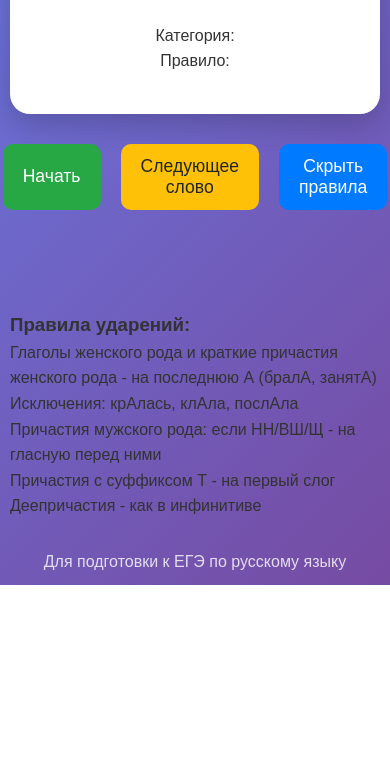
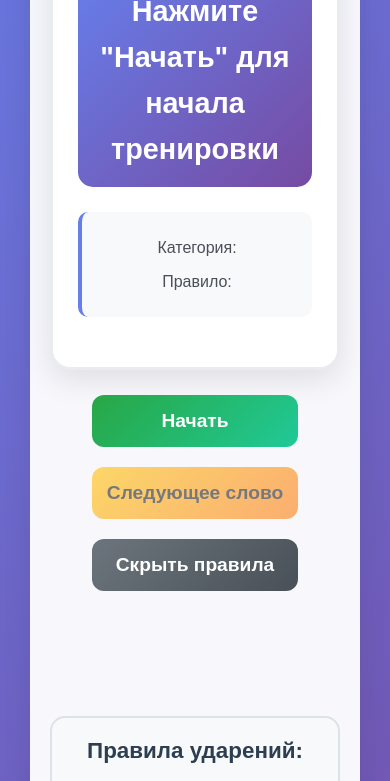
Before and after one commit to Robot-mitski/-, a plain HTML site: page index.html in a window 390 px wide. Shown: the part 364-1145 px from the top of the page. Before the commit the page ends 949 px from the top, so only its background shows below. Drawn offline with Linux system fonts and the light colour scheme.

Commit message:
Update style.css

```diff
--- a/style.css
+++ b/style.css
@@ -10,173 +10,311 @@ body {
     background: linear-gradient(135deg, #667eea 0%, #764ba2 100%);
     min-height: 100vh;
     color: #333;
+    padding: 20px;
 }
 
 .container {
-    max-width: 800px;
+    max-width: 900px;
     margin: 0 auto;
-    padding: 20px;
-    min-height: 100vh;
-    display: flex;
-    flex-direction: column;
+    background: rgba(255, 255, 255, 0.95);
+    border-radius: 20px;
+    padding: 30px;
+    box-shadow: 0 20px 40px rgba(0, 0, 0, 0.1);
 }
 
 header {
     text-align: center;
     margin-bottom: 30px;
-    color: white;
+    color: #2c3e50;
 }
 
 header h1 {
-    font-size: 2.5em;
-    margin-bottom: 10px;
-    text-shadow: 2px 2px 4px rgba(0,0,0,0.3);
+    font-size: 2.8em;
+    margin-bottom: 15px;
+    color: #2c3e50;
+    font-weight: bold;
 }
 
 .stats {
     display: flex;
     justify-content: center;
-    gap: 20px;
-    font-size: 1.2em;
+    gap: 30px;
+    font-size: 1.3em;
+    font-weight: bold;
+    margin-bottom: 20px;
+}
+
+.stats span {
+    background: linear-gradient(135deg, #667eea 0%, #764ba2 100%);
+    color: white;
+    padding: 10px 20px;
+    border-radius: 10px;
+    min-width: 120px;
 }
 
 main {
-    flex: 1;
     display: flex;
     flex-direction: column;
     align-items: center;
-    gap: 30px;
+    gap: 25px;
 }
 
 .word-card {
     background: white;
     padding: 40px;
     border-radius: 20px;
-    box-shadow: 0 10px 30px rgba(0,0,0,0.2);
+    box-shadow: 0 10px 30px rgba(0, 0, 0, 0.1);
     text-align: center;
     width: 100%;
-    max-width: 600px;
+    border: 3px solid #e9ecef;
 }
 
 #currentWord {
-    font-size: 2.5em;
-    margin-bottom: 30px;
-    color: #333;
+    font-size: 3em;
+    margin-bottom: 25px;
+    color: #2c3e50;
+    font-weight: bold;
+    min-height: 100px;
+    display: flex;
+    align-items: center;
+    justify-content: center;
+    background: linear-gradient(135deg, #667eea 0%, #764ba2 100%);
+    color: white;
+    padding: 20px;
+    border-radius: 15px;
+}
+
+.word-info {
+    margin: 20px 0;
+    padding: 15px;
+    background: #f8f9fa;
+    border-radius: 10px;
+    border-left: 4px solid #667eea;
+}
+
+.word-info div {
+    margin: 8px 0;
+    font-size: 1.1em;
+    color: #495057;
+}
+
+#category {
+    font-weight: bold;
+    color: #e74c3c;
+}
+
+#rule {
+    font-weight: bold;
+    color: #27ae60;
+}
+
+.stress-options {
+    display: grid;
+    grid-template-columns: repeat(auto-fit, minmax(200px, 1fr));
+    gap: 15px;
+    margin-top: 25px;
+}
+
+.stress-btn {
+    padding: 20px;
+    font-size: 1.4em;
+    font-weight: bold;
+    border: 3px solid #ddd;
+    border-radius: 15px;
+    background: #fff;
+    cursor: pointer;
+    transition: all 0.3s ease;
+    color: #2c3e50;
     min-height: 80px;
     display: flex;
     align-items: center;
     justify-content: center;
 }
 
-.stress-options {
-    display: grid;
-    grid-template-columns: repeat(auto-fit, minmax(150px, 1fr));
-    gap: 15px;
-    margin-top: 20px;
-}
-
-.stress-btn {
-    padding: 15px;
-    font-size: 1.2em;
-    border: 2px solid #ddd;
-    border-radius: 10px;
-    background: #f8f9fa;
-    cursor: pointer;
-    transition: all 0.3s ease;
-}
-
 .stress-btn:hover {
     background: #e9ecef;
-    transform: translateY(-2px);
+    transform: translateY(-3px);
+    box-shadow: 0 5px 15px rgba(0, 0, 0, 0.1);
 }
 
 .stress-btn.correct {
     background: #d4edda;
     border-color: #28a745;
     color: #155724;
+    font-weight: bold;
 }
 
 .stress-btn.incorrect {
     background: #f8d7da;
     border-color: #dc3545;
     color: #721c24;
+    font-weight: bold;
 }
 
 .controls {
     display: flex;
     gap: 20px;
+    flex-wrap: wrap;
+    justify-content: center;
 }
 
 button {
-    padding: 15px 30px;
-    font-size: 1.2em;
+    padding: 18px 35px;
+    font-size: 1.3em;
+    font-weight: bold;
     border: none;
-    border-radius: 10px;
+    border-radius: 12px;
     cursor: pointer;
     transition: all 0.3s ease;
-    background: #007bff;
     color: white;
+    min-width: 200px;
 }
 
 button:hover {
-    transform: translateY(-2px);
-    box-shadow: 0 5px 15px rgba(0,0,0,0.2);
+    transform: translateY(-3px);
+    box-shadow: 0 8px 20px rgba(0, 0, 0, 0.2);
 }
 
 button:disabled {
-    background: #6c757d;
+    opacity: 0.6;
     cursor: not-allowed;
     transform: none;
 }
 
 #startBtn {
-    background: #28a745;
+    background: linear-gradient(135deg, #28a745 0%, #20c997 100%);
 }
 
 #nextBtn {
-    background: #ffc107;
+    background: linear-gradient(135deg, #ffc107 0%, #fd7e14 100%);
     color: #212529;
 }
 
+#toggleRulesBtn {
+    background: linear-gradient(135deg, #6c757d 0%, #495057 100%);
+}
+
 .result {
-    font-size: 1.3em;
+    font-size: 1.5em;
     font-weight: bold;
     text-align: center;
-    min-height: 40px;
-    color: white;
-    text-shadow: 1px 1px 2px rgba(0,0,0,0.5);
+    min-height: 50px;
+    padding: 15px;
+    border-radius: 10px;
+    width: 100%;
+}
+
+.rules-info {
+    background: #f8f9fa;
+    padding: 25px;
+    border-radius: 15px;
+    margin-top: 25px;
+    border: 2px solid #dee2e6;
+    width: 100%;
+}
+
+.rules-info h3 {
+    color: #2c3e50;
+    margin-bottom: 15px;
+    font-size: 1.4em;
+    text-align: center;
+}
+
+.rules-info ul {
+    list-style-position: outside;
+    padding-left: 20px;
+}
+
+.rules-info li {
+    margin: 12px 0;
+    line-height: 1.6;
+    color: #495057;
+    font-size: 1.1em;
 }
 
 footer {
     text-align: center;
     margin-top: 30px;
-    color: white;
-    opacity: 0.8;
+    color: #6c757d;
+    font-size: 1.1em;
+    padding: 20px;
+    border-top: 2px solid #e9ecef;
 }
 
-@media (max-width: 600px) {
+/* Адаптивность */
+@media (max-width: 768px) {
     .container {
-        padding: 10px;
+        padding: 20px;
+        margin: 10px;
     }
 
     header h1 {
-        font-size: 2em;
+        font-size: 2.2em;
+    }
+
+    .stats {
+        flex-direction: column;
+        gap: 15px;
+    }
+
+    .stats span {
+        min-width: auto;
     }
 
     .word-card {
-        padding: 20px;
+        padding: 25px;
     }
 
     #currentWord {
-        font-size: 2em;
+        font-size: 2.2em;
+        min-height: 80px;
+        padding: 15px;
     }
 
     .stress-options {
         grid-template-columns: 1fr;
     }
 
+    .stress-btn {
+        font-size: 1.2em;
+        min-height: 70px;
+        padding: 15px;
+    }
+
+    .controls {
+        flex-direction: column;
+    }
+
     button {
-        padding: 12px 20px;
+        width: 100%;
+        min-width: auto;
+        font-size: 1.2em;
+        padding: 15px;
+    }
+
+    .word-info div {
+        font-size: 1em;
+    }
+}
+
+@media (max-width: 480px) {
+    header h1 {
+        font-size: 1.8em;
+    }
+
+    #currentWord {
+        font-size: 1.8em;
+    }
+
+    .stress-btn {
         font-size: 1.1em;
     }
+
+    .rules-info {
+        padding: 15px;
+    }
+
+    .rules-info li {
+        font-size: 1em;
+    }
 }
```
